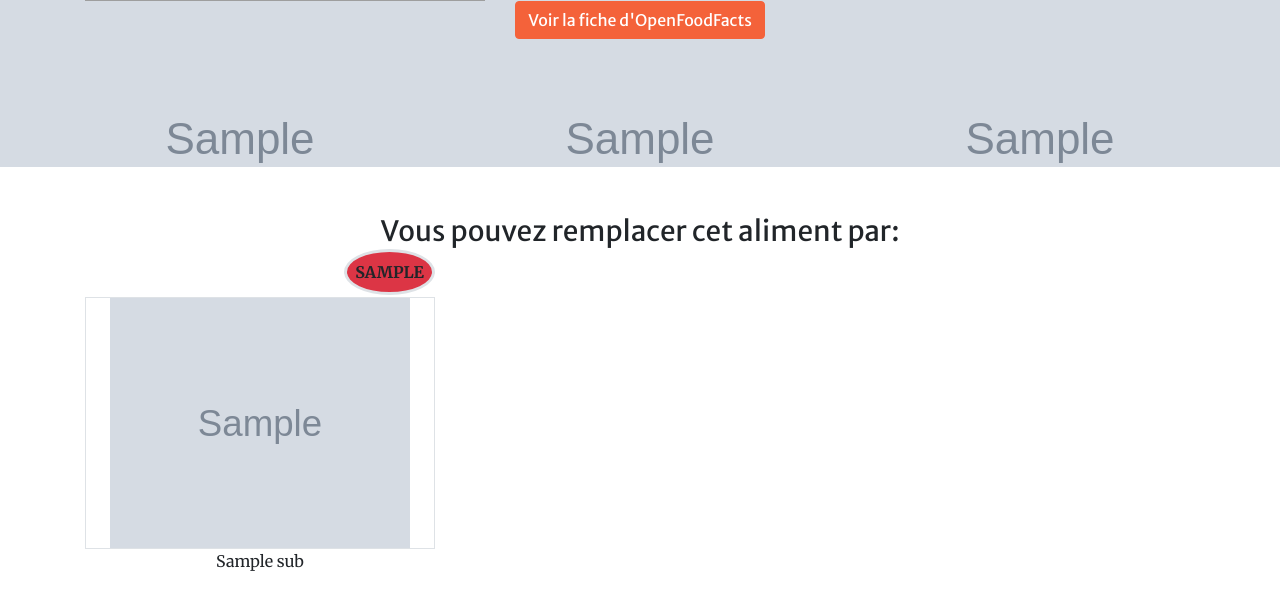
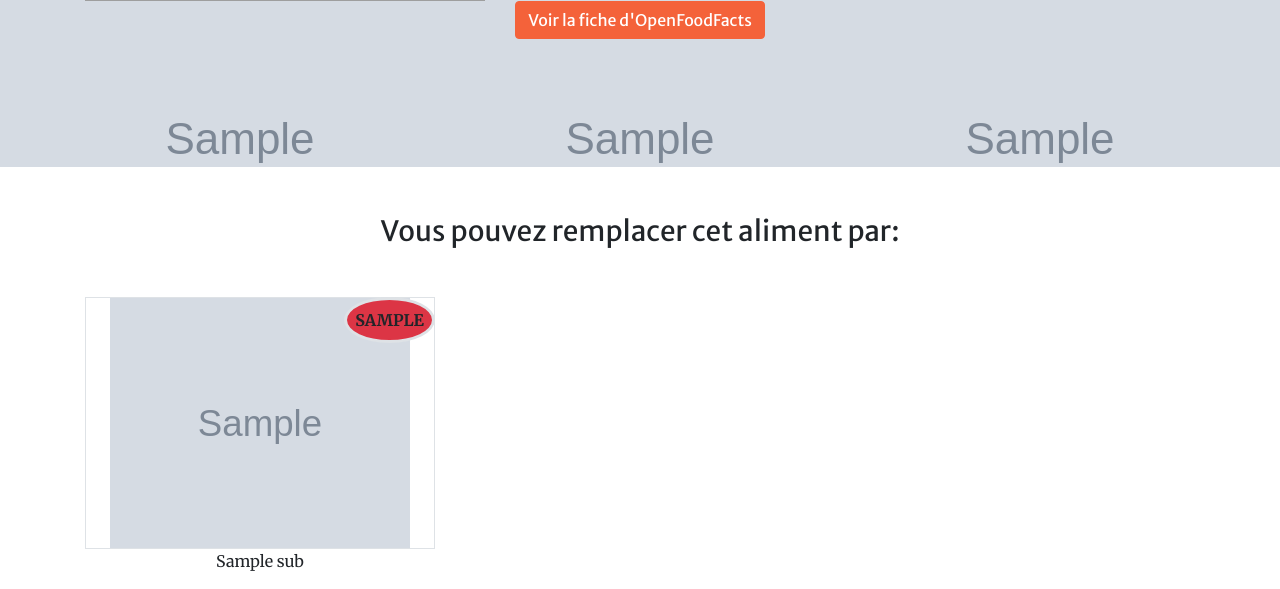
Before and after one commit to 0x726974636879/platform-for-Nutella-enthusiasts, a Django app: template src/apps/resources/templates/resources/product_details.html in a window 1280 px wide. Shown: the part 489-1078 px from the top of the page. Run offline with Django 3.2, Linux system fonts and the light colour scheme; tables that the repository leaves empty hold one stand-in row (values such as "Sample post"); the template is opened without the code that fills it: values that come from a table or form of the project are taken from there, most other values are stand-ins (such as "Sample title", 1, 10 or a date in 2020); grey boxes marked "Sample" are stand-in pictures; parts of the project's set-up code (start-up, migrations or seed data) failed here and were passed over; some libraries are stand-ins or nearby versions; grey boxes are pictures that could not be loaded.

Commit message:
fix(product_details.html): nutrition grades image position.

```diff
--- a/src/apps/resources/templates/resources/product_details.html
+++ b/src/apps/resources/templates/resources/product_details.html
@@ -49,15 +49,15 @@
                                     </form>
                                 {% endif %}
                                 {% if sub.nutrition_grades == 'a' %}
-                                    <p class="position-relative float-right bg-success font-weight-bold border p-2 rounded-circle" style="bottom: 340px; border-width:3px !important;">{{ sub.nutrition_grades|upper }}</p>
+                                    <p class="position-absolute sticky-top bg-success font-weight-bold border p-2 rounded-circle" style="right: 15px; border-width:3px !important;">{{ sub.nutrition_grades|upper }}</p>
                                 {% elif sub.nutrition_grades == 'b' %}
-                                    <p class="position-relative float-right font-weight-bold border p-2 rounded-circle" style="bottom: 340px; border-width:3px !important; background-color: #85bb2f;">{{ sub.nutrition_grades|upper }}</p>
+                                    <p class="position-absolute sticky-top font-weight-bold border p-2 rounded-circle" style="right: 15px; border-width:3px !important; background-color: #85bb2f;">{{ sub.nutrition_grades|upper }}</p>
                                 {% elif sub.nutrition_grades == 'c' %}
-                                    <p class="position-relative float-right bg-warning font-weight-bold border p-2 rounded-circle" style="bottom: 340px; border-width:3px !important;">{{ sub.nutrition_grades|upper }}</p>
+                                    <p class="position-absolute sticky-top bg-warning font-weight-bold border p-2 rounded-circle" style="right: 15px; border-width:3px !important;">{{ sub.nutrition_grades|upper }}</p>
                                 {% elif sub.nutrition_grades == 'd' %}
-                                    <p class="position-relative float-right bg-primary font-weight-bold border p-2 rounded-circle" style="bottom: 340px; border-width:3px !important;">{{ sub.nutrition_grades|upper }}</p>
+                                    <p class="position-absolute sticky-top bg-primary font-weight-bold border p-2 rounded-circle" style="right: 15px; border-width:3px !important;">{{ sub.nutrition_grades|upper }}</p>
                                 {% else %}
-                                    <p class="position-relative float-right bg-danger font-weight-bold border p-2 rounded-circle" style="bottom: 340px; border-width:3px !important;">{{ sub.nutrition_grades|upper }}</p>
+                                    <p class="position-absolute sticky-top bg-danger font-weight-bold border p-2 rounded-circle" style="right: 15px; border-width:3px !important;">{{ sub.nutrition_grades|upper }}</p>
                                 {% endif %}
                             </div>
                         </div>
```
